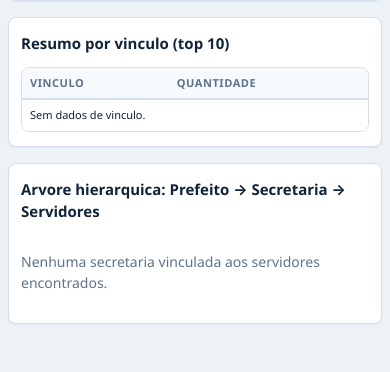
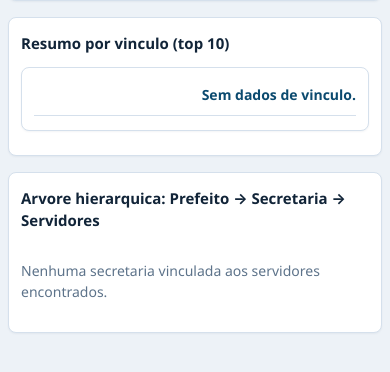
Before and after one commit to k4liel/prefeitura-tibau-do-sul, a Django app: page /hierarquia/ in a window 390 px wide. Shown: the part 369-741 px from the top of the page. Run offline with Django 5.2, Linux system fonts and the light colour scheme; data that the repository does not hold is empty.

Commit message:
Add mobile table-to-card layout for all 15 dashboard templates
Tables transform into stacked cards at <=768px using CSS data-label
pattern. Each td gets a data-label attribute that renders as a bold
uppercase label via ::before pseudo-element. Secondary columns hidden
on mobile with hide-mobile class to reduce clutter.

Co-Authored-By: Claude Opus 4.6 <noreply@anthropic.com>

```diff
--- a/backend/templates/base.html
+++ b/backend/templates/base.html
@@ -456,7 +456,6 @@
       font-size: 13px;
       white-space: nowrap;
     }
-    /* Allow wrapping on description / long-text columns */
     td.cell-text {
       white-space: normal;
       min-width: 180px;
@@ -483,8 +482,6 @@
     tr:hover td { background: var(--brand-light); }
     .num { text-align: right; font-variant-numeric: tabular-nums; font-weight: 500; }
     .subtle { color: var(--muted); }
-    /* Hide columns marked as desktop-only on mobile */
-    .hide-mobile { /* toggled via media query */ }
 
     /* ─── Badges ─── */
     .badge {
@@ -775,9 +772,7 @@
       .layout { grid-template-columns: 1fr; }
       .sidebar {
         position: fixed;
-        top: 0;
-        left: 0;
-        bottom: 0;
+        top: 0; left: 0; bottom: 0;
         width: 280px;
         max-height: 100vh;
         z-index: 1000;
@@ -795,6 +790,7 @@
       .pagination a, .pagination span { min-width: 40px; height: 40px; }
     }
 
+    /* ─── Mobile: Table → Card layout ─── */
     @media (max-width: 768px) {
       .grid { grid-template-columns: repeat(2, minmax(0, 1fr)); }
       .grid-3 { grid-template-columns: repeat(2, minmax(0, 1fr)); }
@@ -810,24 +806,82 @@
       .chart-value { font-size: 12px; min-width: 80px; }
       .export-bar { flex-wrap: wrap; }
       .split { gap: 8px; }
-      th, td { padding: 8px 10px; font-size: 12px; }
-      /* Allow text wrap on mobile tables for readability */
-      th, td { white-space: normal; word-break: break-word; }
-      .num { white-space: nowrap; word-break: normal; }
-      .badge { white-space: nowrap; }
-      td.cell-text { min-width: 140px; max-width: 260px; }
-      .hide-mobile { display: none; }
+
+      /* Transform tables into stacked cards */
+      .table-wrap { border: none; overflow-x: visible; }
+      .table-wrap::after { display: none; }
+      .table-wrap table,
+      .table-wrap thead,
+      .table-wrap tbody,
+      .table-wrap tr,
+      .table-wrap th,
+      .table-wrap td { display: block; width: 100%; }
+      .table-wrap thead { display: none; }
+      .table-wrap tbody tr {
+        background: var(--panel);
+        border: 1px solid var(--line);
+        border-radius: var(--radius-sm);
+        margin-bottom: 12px;
+        padding: 14px 16px;
+        box-shadow: var(--shadow-sm);
+      }
+      .table-wrap td {
+        display: flex;
+        justify-content: space-between;
+        align-items: flex-start;
+        gap: 12px;
+        padding: 7px 0;
+        border-bottom: 1px solid var(--line-soft);
+        white-space: normal;
+        word-break: break-word;
+        text-align: right;
+        background: transparent;
+        font-size: 13px;
+      }
+      .table-wrap tr:nth-child(even) td { background: transparent; }
+      .table-wrap tr:hover td { background: transparent; }
+      .table-wrap td:last-child { border-bottom: none; }
+      .table-wrap td::before {
+        content: attr(data-label);
+        font-weight: 700;
+        font-size: 11px;
+        text-transform: uppercase;
+        letter-spacing: 0.03em;
+        color: var(--muted);
+        text-align: left;
+        flex-shrink: 0;
+        min-width: 90px;
+        padding-top: 2px;
+      }
+      .table-wrap td.cell-text {
+        min-width: 0;
+        max-width: none;
+      }
+      .table-wrap td.num {
+        text-align: right;
+        font-weight: 600;
+        color: var(--ink);
+      }
+      .table-wrap td.hide-mobile { display: none; }
+      /* First visible td in card = highlight as card title */
+      .table-wrap td:first-child,
+      .table-wrap td.cell-text:first-of-type {
+        font-weight: 600;
+        font-size: 14px;
+        color: var(--brand);
+        border-bottom: 1px solid var(--line);
+        padding-bottom: 10px;
+        margin-bottom: 4px;
+      }
     }
 
     @media (max-width: 640px) {
       .main { padding: 14px 10px 24px; }
-      .grid, .grid-3, .grid-2 { grid-template-columns: 1fr; }
       .filter-grid { grid-template-columns: 1fr; gap: 8px; }
       .page-intro h1 { font-size: 20px; }
       .page-intro { margin-bottom: 14px; padding-bottom: 12px; }
       .kpi { padding: 14px; }
       .kpi .v { font-size: 18px; }
-      /* KPI two-column layout on small phones */
       .grid { grid-template-columns: repeat(2, minmax(0, 1fr)); }
       .grid-3 { grid-template-columns: repeat(2, minmax(0, 1fr)); }
       .grid-2 { grid-template-columns: 1fr; }
@@ -845,9 +899,9 @@
       .mobile-topbar { padding: 8px 12px 8px 56px; }
       .mobile-topbar img { height: 30px; }
       .menu-toggle { top: 10px; left: 10px; width: 40px; height: 40px; }
-      /* Compact table on very small screens */
-      th, td { padding: 7px 8px; font-size: 11px; }
-      td.cell-text { min-width: 120px; max-width: 200px; font-size: 11px; }
+      .table-wrap tbody tr { padding: 12px 14px; margin-bottom: 10px; }
+      .table-wrap td { font-size: 12px; gap: 8px; padding: 6px 0; }
+      .table-wrap td::before { font-size: 10px; min-width: 80px; }
     }
 
     @media (max-width: 400px) {
@@ -857,6 +911,7 @@
       .kpi .v { font-size: 16px; }
       .kpi .label { font-size: 10px; }
       .kpi { padding: 12px 10px; }
+      .table-wrap tbody tr { padding: 10px 12px; }
     }
 
     /* ─── Print ─── */
--- a/backend/templates/dashboard/fornecedores.html
+++ b/backend/templates/dashboard/fornecedores.html
@@ -75,9 +75,9 @@
       <tbody>
         {% for item in page_obj %}
         <tr>
-          <td>{{ item.nome }}</td>
-          <td>{{ item.cnpj|default:"-" }}</td>
-          <td class="num">{{ item.valor_total|currency_brl }}</td>
+          <td data-label="Nome">{{ item.nome }}</td>
+          <td data-label="CNPJ">{{ item.cnpj|default:"-" }}</td>
+          <td class="num" data-label="Valor Total">{{ item.valor_total|currency_brl }}</td>
         </tr>
         {% empty %}
         <tr><td colspan="3">Nenhum fornecedor encontrado.</td></tr>
--- a/backend/templates/dashboard/governanca.html
+++ b/backend/templates/dashboard/governanca.html
@@ -21,8 +21,8 @@
       <tbody>
         {% for sec in secretarias %}
         <tr>
-          <td>{{ sec.nome }}</td>
-          <td>
+          <td data-label="Secretaria">{{ sec.nome }}</td>
+          <td data-label="Gestor(a)">
             {% if sec.gestor %}
             <strong>{{ sec.gestor }}</strong>
             {% else %}
--- a/backend/templates/dashboard/hierarquia.html
+++ b/backend/templates/dashboard/hierarquia.html
@@ -38,8 +38,8 @@
       <tbody>
         {% for nome, qtd in resumo_vinculos %}
         <tr>
-          <td>{{ nome }}</td>
-          <td class="num">{{ qtd }}</td>
+          <td class="cell-text" data-label="Vinculo">{{ nome }}</td>
+          <td class="num" data-label="Quantidade">{{ qtd }}</td>
         </tr>
         {% empty %}
         <tr><td colspan="2">Sem dados de vinculo.</td></tr>
@@ -60,14 +60,14 @@
     </summary>
     <div class="table-wrap">
       <table>
-        <thead><tr><th>Servidor</th><th>Orgao de origem</th><th>Vinculo</th><th>Matricula</th></tr></thead>
+        <thead><tr><th>Servidor</th><th>Orgao de origem</th><th class="hide-mobile">Vinculo</th><th class="hide-mobile">Matricula</th></tr></thead>
         <tbody>
           {% for servidor in bloco.servidores %}
           <tr>
-            <td>{{ servidor.nome }}</td>
-            <td>{{ servidor.orgao|default:"-" }}</td>
-            <td>{{ servidor.vinculo|default:"-" }}</td>
-            <td>{{ servidor.matricula|default:"-" }}</td>
+            <td class="cell-text" data-label="Servidor">{{ servidor.nome }}</td>
+            <td class="cell-text" data-label="Orgao">{{ servidor.orgao|default:"-" }}</td>
+            <td class="hide-mobile" data-label="Vinculo">{{ servidor.vinculo|default:"-" }}</td>
+            <td class="hide-mobile" data-label="Matricula">{{ servidor.matricula|default:"-" }}</td>
           </tr>
           {% endfor %}
         </tbody>
@@ -87,14 +87,14 @@
   </div>
   <div class="table-wrap">
     <table>
-      <thead><tr><th>Servidor</th><th>Orgao informado</th><th>Vinculo</th><th>Matricula</th></tr></thead>
+      <thead><tr><th>Servidor</th><th>Orgao informado</th><th class="hide-mobile">Vinculo</th><th class="hide-mobile">Matricula</th></tr></thead>
       <tbody>
         {% for servidor in servidores_sem_vinculo %}
         <tr>
-          <td>{{ servidor.nome }}</td>
-          <td>{{ servidor.orgao|default:"-" }}</td>
-          <td>{{ servidor.vinculo|default:"-" }}</td>
-          <td>{{ servidor.matricula|default:"-" }}</td>
+          <td class="cell-text" data-label="Servidor">{{ servidor.nome }}</td>
+          <td class="cell-text" data-label="Orgao">{{ servidor.orgao|default:"-" }}</td>
+          <td class="hide-mobile" data-label="Vinculo">{{ servidor.vinculo|default:"-" }}</td>
+          <td class="hide-mobile" data-label="Matricula">{{ servidor.matricula|default:"-" }}</td>
         </tr>
         {% endfor %}
       </tbody>
@@ -115,8 +115,8 @@
       <tbody>
         {% for sec in secretarias_sem_servidor %}
         <tr>
-          <td>{{ sec.nome }}</td>
-          <td>{{ sec.gestor|default:"-" }}</td>
+          <td class="cell-text" data-label="Secretaria">{{ sec.nome }}</td>
+          <td class="cell-text" data-label="Gestor">{{ sec.gestor|default:"-" }}</td>
         </tr>
         {% endfor %}
       </tbody>
--- a/backend/templates/dashboard/legislativo.html
+++ b/backend/templates/dashboard/legislativo.html
@@ -22,9 +22,9 @@
       <tbody>
         {% for vereador in vereadores %}
         <tr>
-          <td>{{ vereador.nome }}</td>
-          <td><span class="badge">{{ vereador.partido }}</span></td>
-          <td>{{ vereador.mandato }}</td>
+          <td data-label="Nome">{{ vereador.nome }}</td>
+          <td data-label="Partido"><span class="badge">{{ vereador.partido }}</span></td>
+          <td data-label="Mandato">{{ vereador.mandato }}</td>
         </tr>
         {% empty %}
         <tr><td colspan="3">Nenhum vereador carregado.</td></tr>
```
Also changed, not shown: backend/templates/dashboard/alertas.html (+5 -5 lines), backend/templates/dashboard/contratos.html (+8 -8 lines), backend/templates/dashboard/emendas.html (+9 -9 lines), backend/templates/dashboard/financas.html (+8 -8 lines), backend/templates/dashboard/funcionarios.html (+7 -7 lines), backend/templates/dashboard/licitacoes.html (+6 -6 lines), backend/templates/dashboard/orcamento-detalhado.html (+8 -8 lines), backend/templates/dashboard/remuneracoes.html (+24 -24 lines), backend/templates/dashboard/secretarias.html (+5 -5 lines), backend/templates/dashboard/tecnologia.html (+5 -5 lines).
